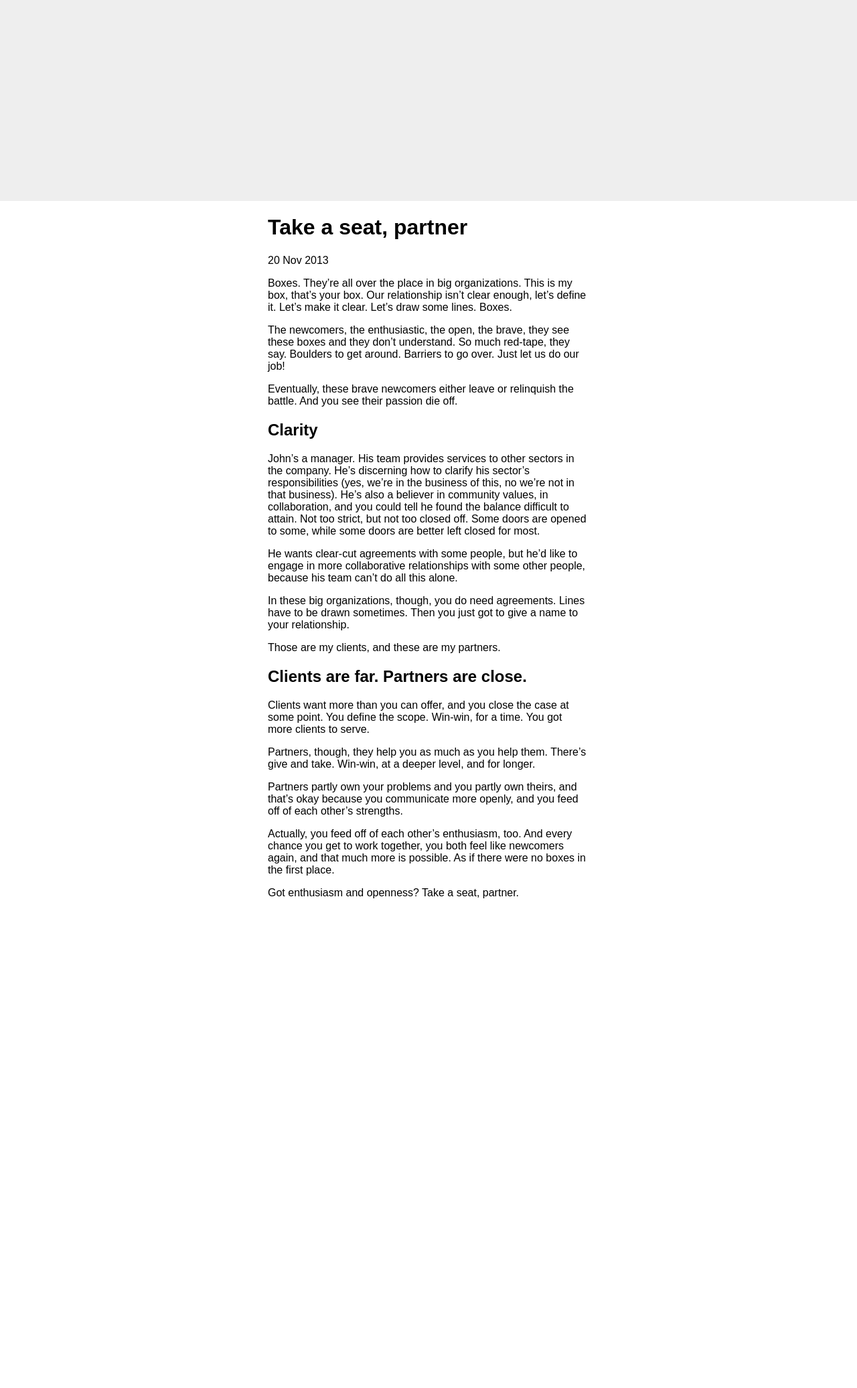
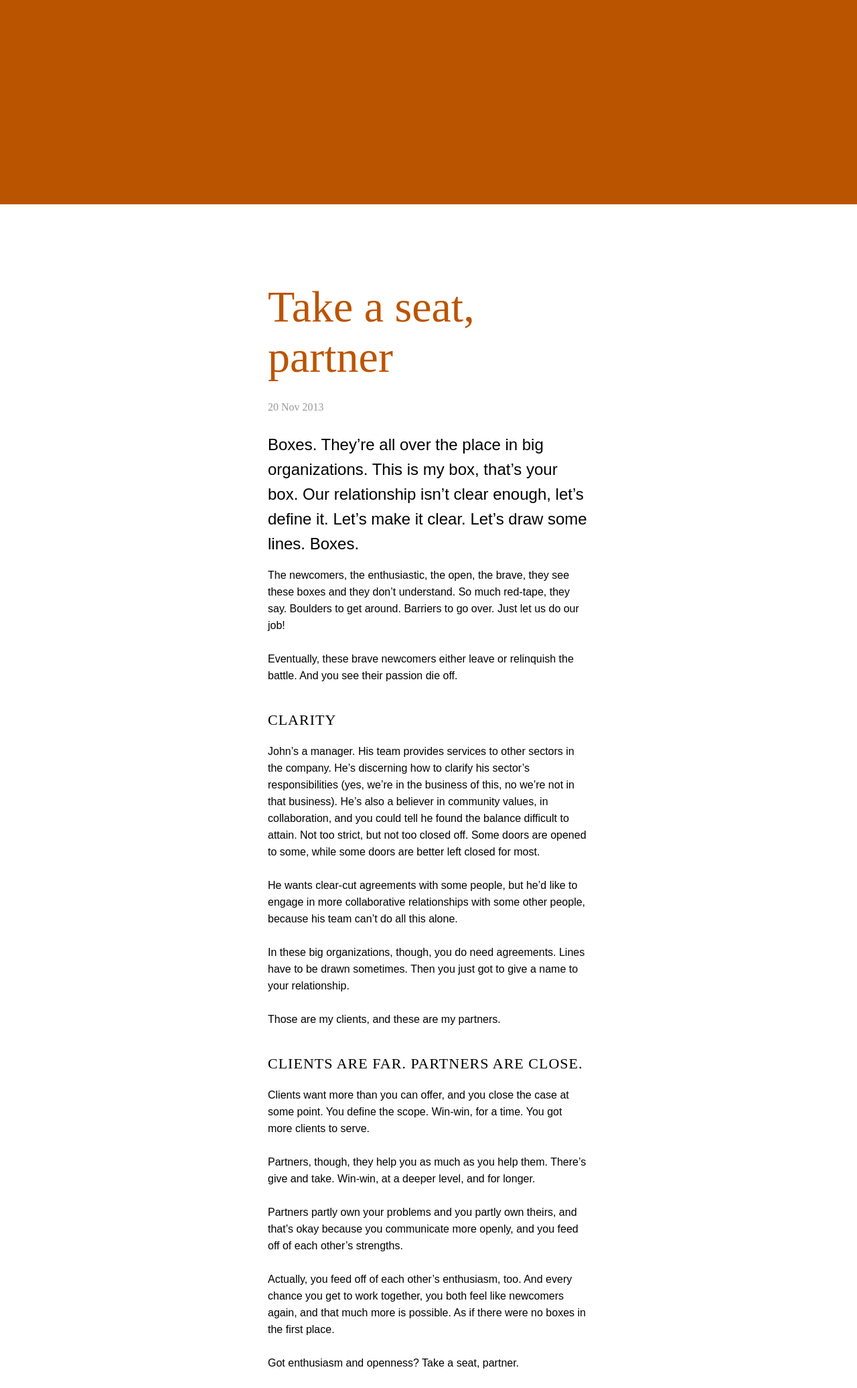
Before and after one commit to pascallaliberte/by.pascallaliberte.me, a Jekyll site: the page built from _posts/2013-11-20-take-a-seat-partner.md, in a window 1280 px wide. Shown: the whole page at 67% size. Built offline with Jekyll 4.4.1, drawn with Linux system fonts in a browser that asks for light colours; nearby versions of some CDN libraries; Markdown is read by kramdown in place of the engine named in the settings; before the commit the page ends 1358 px from its top, so only the background shows below that.

Commit message:
Added Adelle, Adelle Sans typefaces from typekit

```diff
--- a/_layouts/default.html
+++ b/_layouts/default.html
@@ -5,6 +5,9 @@
         <meta http-equiv="X-UA-Compatible" content="IE=edge,chrome=1">
         <title>{{ page.title }}</title>
         <meta name="viewport" content="width=device-width">
+
+        <script type="text/javascript" src="//use.typekit.net/psp8ebh.js"></script>
+        <script type="text/javascript">try{Typekit.load();}catch(e){}</script>
 
         <link href="/a/css/screen.css" media="screen, projection" rel="stylesheet" type="text/css" />
         <link href="/a/css/print.css" media="print" rel="stylesheet" type="text/css" />
--- a/a/css/screen.css
+++ b/a/css/screen.css
@@ -368,8 +368,8 @@ table {
 /* line 12, ../sass/screen.sass */
 .js .about {
   position: absolute;
-  height: 300px;
-  background: #eeeeee;
+  height: 305px;
+  background: #bb5400;
   width: 100%;
   top: 0;
   left: 0;
@@ -379,3 +379,123 @@ table {
 .js {
   padding-top: 300px;
 }
+
+/* line 23, ../sass/screen.sass */
+body {
+  font-family: adelle-sans, sans-serif;
+  font-size: 16px;
+  line-height: 25px;
+  font-weight: 400;
+  font-style: normal;
+}
+
+/* line 30, ../sass/screen.sass */
+div.intro {
+  font-family: adelle, serif;
+  padding: 20px 0 0;
+  color: #999999;
+}
+
+/* line 35, ../sass/screen.sass */
+blockquote {
+  margin-bottom: 25px;
+  font-size: 29px;
+  line-height: 50px;
+  text-indent: 0em;
+  border-left-width: 3px;
+  border-style: solid;
+  border-color: #333333;
+  padding-left: 25px;
+  margin-left: -28px;
+  font-family: adelle, serif;
+  font-weight: 100;
+  font-style: italic;
+}
+
+/* line 49, ../sass/screen.sass */
+h1 {
+  font-size: 66px;
+  line-height: 75px;
+  margin-top: 120px;
+  margin-bottom: 25px;
+  font-family: adelle;
+  font-weight: 400;
+  font-style: normal;
+  color: #bb5400;
+}
+
+/* line 59, ../sass/screen.sass */
+h2 {
+  font-size: 22px;
+  line-height: 28px;
+  letter-spacing: 1px;
+  text-transform: uppercase;
+  font-family: adelle, serif;
+  font-weight: 100;
+  font-style: normal;
+  margin: 40px 0px 20px;
+}
+
+/* line 69, ../sass/screen.sass */
+p {
+  text-indent: 0em;
+  margin-bottom: 25px;
+  font-family: adelle-sans, sans-serif;
+  font-weight: 400;
+  font-style: normal;
+}
+
+/* line 77, ../sass/screen.sass */
+p.meta {
+  font-family: adelle, serif;
+  color: #999999;
+}
+
+/* line 81, ../sass/screen.sass */
+p.author {
+  text-indent: 0px;
+  margin-bottom: 25px;
+  font-size: 14px;
+  letter-spacing: 1px;
+  color: #666464;
+  line-height: 25px;
+  font-family: adelle, serif;
+  font-weight: 400;
+  font-style: normal;
+}
+
+/* line 92, ../sass/screen.sass */
+.post p:first-of-type {
+  text-indent: 0px;
+  margin-bottom: 15px;
+  line-height: 37px;
+  font-size: 24px;
+  letter-spacing: 0px;
+  font-family: adelle-sans, sans-serif;
+  font-weight: 400;
+  font-style: normal;
+}
+
+/* line 102, ../sass/screen.sass */
+p.first {
+  margin-bottom: 25px;
+  font-family: adelle-sans, sans-serif;
+  font-weight: 400;
+  font-style: normal;
+}
+
+/* line 108, ../sass/screen.sass */
+p.callout {
+  text-indent: 0em;
+  margin-bottom: 25px;
+  font-size: 29px;
+  line-height: 50px;
+  border-left-width: 3px;
+  border-style: solid;
+  border-color: #333333;
+  padding-left: 25px;
+  margin-left: -28px;
+  font-family: adelle, serif;
+  font-weight: 100;
+  font-style: italic;
+}
```
Also changed, not shown: a/sass/screen.sass (+101 -2 lines).
